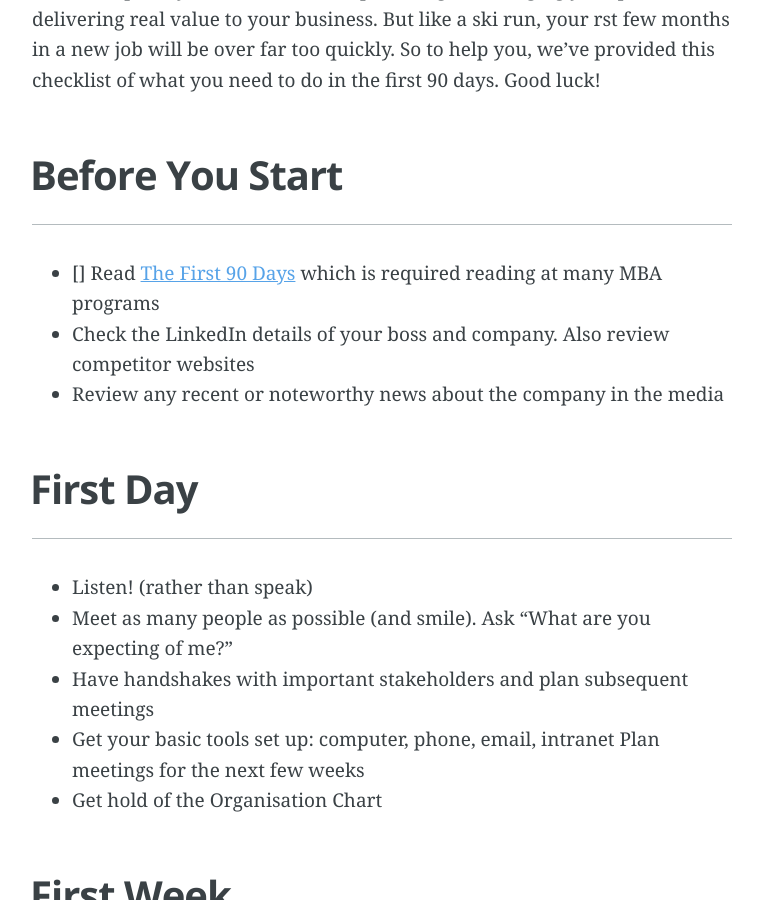
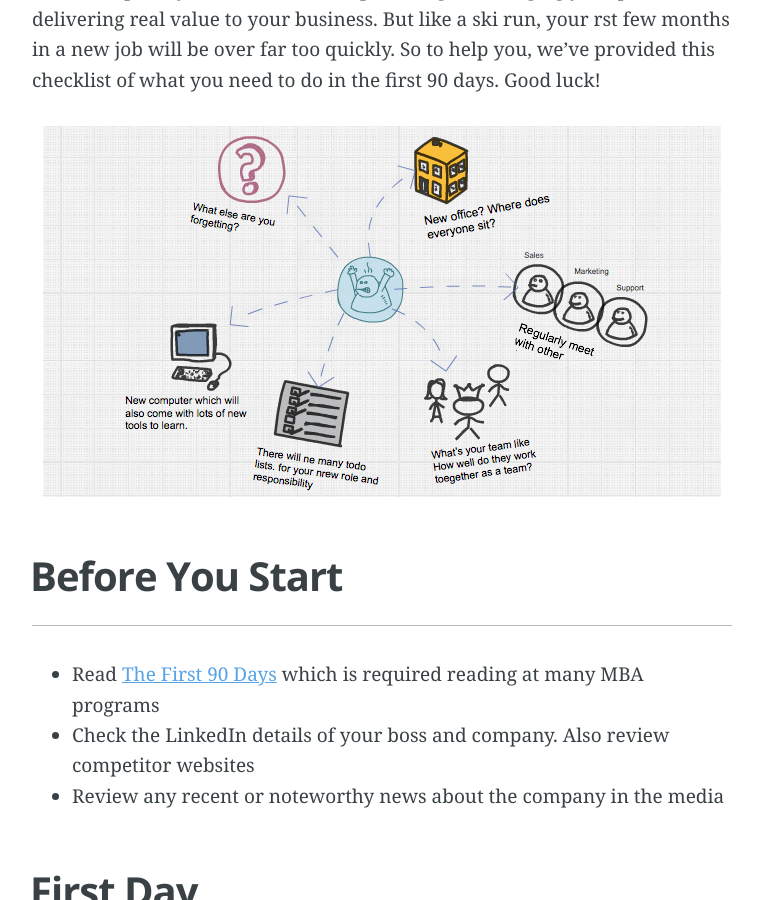
Before and after one commit to lokimeyburg/lokimeyburg.github.io, a Jekyll site: the page built from _posts/2017-03-29-your-new-product-management-job-first-90-days.md, in a window 1280 px wide and 900 px high, scrolled down 526 px. Shown: the whole window, without its empty margins (258-1018 px from the left). Built offline with Jekyll 4.4.1, drawn with Linux system fonts in a browser that asks for light colours.

Commit message:
First 90 days article

```diff
--- a/_posts/2017-03-29-your-new-product-management-job-first-90-days.md
+++ b/_posts/2017-03-29-your-new-product-management-job-first-90-days.md
@@ -11,11 +11,14 @@ After that point you need to be on top of things – managing your product and d
 But like a ski run, your  rst few months in a new job will be over far too quickly.
 So to help you, we’ve provided this checklist of what you need to do in the first 90 days. Good luck!
 
+
+![New PMC](/assets/images/articles/new-PM-job.png)
+
 <!--more-->
 
 ## Before You Start
 
-- [] Read [The First 90 Days](https://www.amazon.com/First-90-Days-Strategies-Expanded/dp/1422188612/ref=sr_1_1?ie=UTF8&qid=1492131694&sr=8-1&keywords=The+First+90+Days%2C+Updated+and+Expanded%3A+Proven+Strategies+for+Getting+Up) which is required reading at many MBA programs
+- Read [The First 90 Days](https://www.amazon.com/First-90-Days-Strategies-Expanded/dp/1422188612/ref=sr_1_1?ie=UTF8&qid=1492131694&sr=8-1&keywords=The+First+90+Days%2C+Updated+and+Expanded%3A+Proven+Strategies+for+Getting+Up) which is required reading at many MBA programs
 - Check the LinkedIn details of your boss and company. Also review competitor websites
 - Review any recent or noteworthy news about the company in the media
 
```
Also changed, not shown: assets/images/articles/new-PM-job.png (added).
